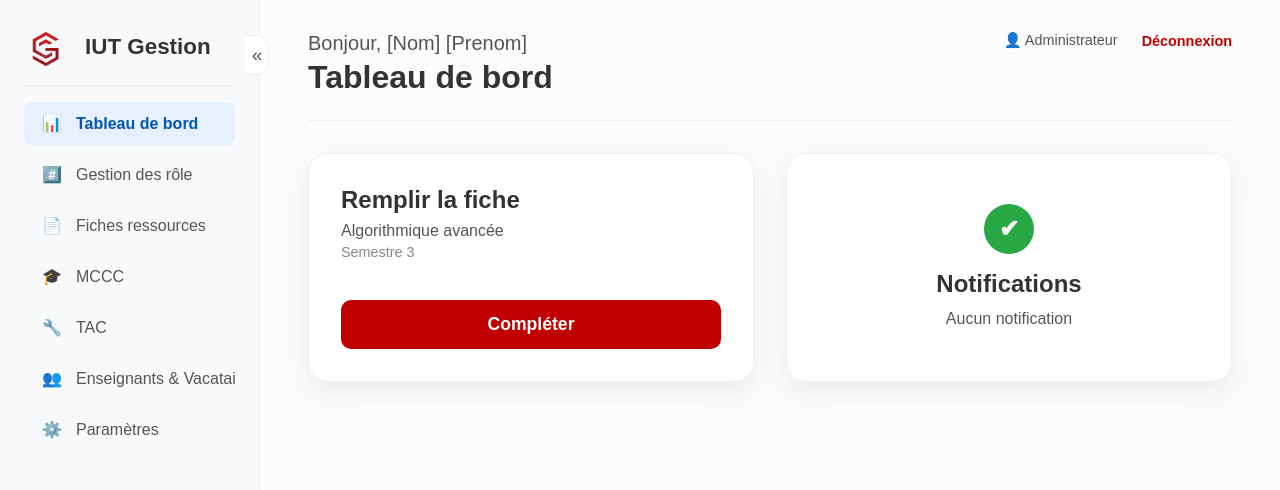
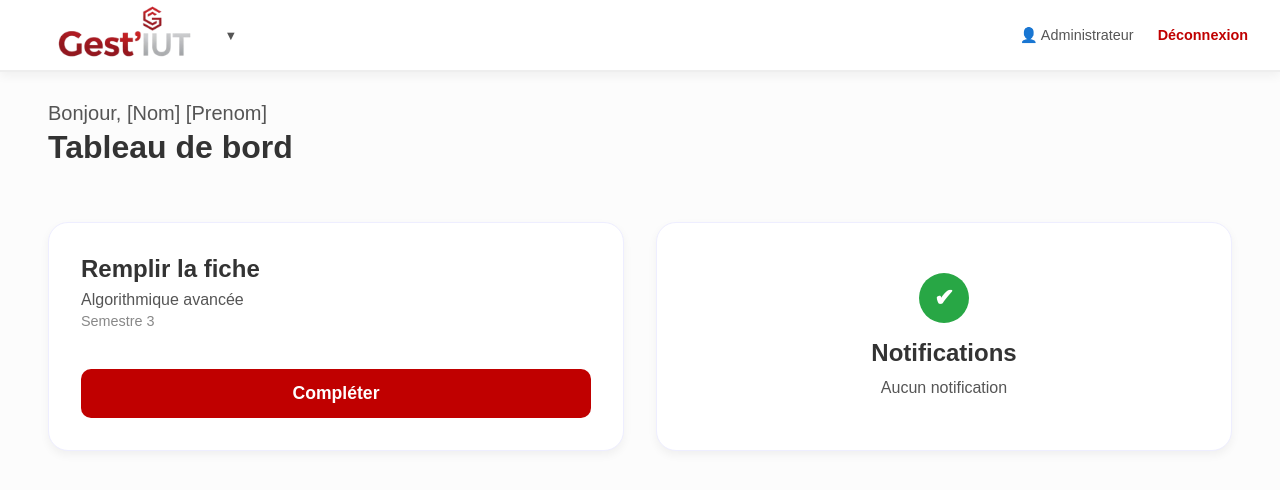
Before and after one commit to AbdelmalikMoussaoui/SAE_ERP, a Vue app in the folder frontend/: page /dashboard in a window 1280 px wide. Shown: the top 490 px of the page. Built offline with nearby package versions, Linux system fonts and the light colour scheme.

Commit message:
Refactors dashboard layout to implement a collapsible navigation menu and enhances header functionality

```diff
--- a/frontend/src/views/Dashboard.vue
+++ b/frontend/src/views/Dashboard.vue
@@ -1,74 +1,37 @@
 <template>
-  <div class="dashboard-layout" :class="{ 'sidebar-collapsed': isSidebarCollapsed }">
-
-    <nav class="sidebar">
-      <div class="sidebar-header">
-        <img src="@/assets/Logo_G.png" alt="Logo GestIUT" class="sidebar-logo" />
-        <h3 class="sidebar-title">IUT Gestion</h3>
-
-        <button @click="toggleSidebar" class="toggle-button">
-          «
-        </button>
+  <div class="page-layout">
+    <header class="top-header">
+      <div class="header-content">
+        <div class="brand-section" @click="toggleNav">
+          <img src="@/assets/GestIUT_logo.png" alt="Logo GestIUT" class="brand-logo" />
+          <span class="dropdown-arrow" :class="{ 'open': isNavOpen }">▼</span>
         </div>
 
+        <div class="user-section-placeholder">
+           <span>👤 Administrateur</span>
+           <a href="#" @click.prevent="logout">Déconnexion</a>
+        </div>
+      </div>
+      <nav class="dropdown-nav" :class="{ 'open': isNavOpen }">
          <ul class="nav-links">
-        <li>
-          <a href="#" class="active">
-            <span class="nav-icon">📊</span>
-            <span class="nav-text">Tableau de bord</span>
-          </a>
-        </li>
-        <li>
-          <a href="#">
-            <span class="nav-icon">#️⃣</span>
-            <span class="nav-text">Gestion des rôle</span>
-          </a>
-        </li>
-        <li>
-          <a href="#">
-            <span class="nav-icon">📄</span>
-            <span class="nav-text">Fiches ressources</span>
-          </a>
-        </li>
-        <li>
-          <a href="#">
-            <span class="nav-icon">🎓</span>
-            <span class="nav-text">MCCC</span>
-          </a>
-        </li>
-        <li>
-          <a href="#">
-            <span class="nav-icon">🔧</span>
-            <span class="nav-text">TAC</span>
-          </a>
-        </li>
-        <li>
-          <a href="#">
-            <span class="nav-icon">👥</span>
-            <span class="nav-text">Enseignants & Vacataires</span>
-          </a>
-        </li>
-        <li>
-          <a href="#">
-            <span class="nav-icon">⚙️</span>
-            <span class="nav-text">Paramètres</span>
-          </a>
-        </li>
+          <li><a href="#" class="active">📊 Tableau de bord</a></li>
+          <li><a href="#">#️⃣ Gestion des rôle</a></li>
+          <li><a href="#">📄 Fiches ressources</a></li>
+          <li><a href="#">🎓 MCCC</a></li>
+          <li><a href="#">🔧 TAC</a></li>
+          <li><a href="#">👥 Enseignants & Vacataires</a></li>
+          <li><a href="#">⚙️ Paramètres</a></li>
         </ul>
       </nav>
+    </header>
 
     <main class="main-content">
-      <header class="header">
+       <header class="content-header">
         <div class="header-welcome">
           <h2>Bonjour, [Nom] [Prenom]</h2>
           <h1>Tableau de bord</h1>
         </div>
-        <div class="user-info">
-          <span>👤 Administrateur</span>
-          <a href="#" @click.prevent="logout">Déconnexion</a>
-        </div>
        </header>
-
        <section class="content-cards">
         <div class="card">
           <h3>Remplir la fiche</h3>
@@ -93,23 +56,24 @@ export default {
   name: 'DashboardView',
   data() {
     return {
-      isSidebarCollapsed: false
+      isNavOpen: false
     };
   },
   methods: {
+    toggleNav() {
+      this.isNavOpen = !this.isNavOpen;
+    },
      logout() {
       localStorage.removeItem('user-token');
       this.$router.push('/connexion');
-    },
-    toggleSidebar() {
-      this.isSidebarCollapsed = !this.isSidebarCollapsed;
     }
   }
 }
 </script>
 
 <style scoped>
-.dashboard-layout {
+/* Variables */
+.page-layout {
   --font-primary: 'Poppins', sans-serif;
   --font-secondary: 'Montserrat', sans-serif;
   --color-primary: #C00000;
@@ -118,84 +82,102 @@ export default {
   --color-grey-dark: #333;
   --color-text: #555;
   --color-border: #eee;
-  --shadow: 0 10px 30px rgba(0, 0, 0, 0.07);
-  --sidebar-width-open: 260px;
-  --sidebar-width-closed: 80px;
-  --sidebar-transition-duration: 0.3s;
+  --shadow: 0 4px 10px rgba(0, 0, 0, 0.05);
+  --header-height: 70px;
+  --nav-transition-duration: 0.3s;
+}
 
-  display: flex;
+/* Layout */
+.page-layout {
   min-height: 100vh;
   background-color: #fcfcfc;
   font-family: var(--font-secondary);
-  overflow-x: hidden;
+  padding-top: var(--header-height);
 }
 
-.sidebar {
-  width: var(--sidebar-width-open);
-  flex-shrink: 0;
-  background-color: var(--color-grey-light);
-  border-right: 1px solid var(--color-border);
-  box-sizing: border-box;
-  padding: 1.5rem;
-  position: relative;
-  transition: width var(--sidebar-transition-duration) ease;
+/* Header Fixe */
+.top-header {
+  position: fixed;
+  top: 0;
+  left: 0;
+  right: 0;
+  background-color: white;
+  border-bottom: 1px solid var(--color-border);
+  box-shadow: var(--shadow);
+  z-index: 1000;
 }
 
-.sidebar-header {
+.header-content {
+  display: flex;
+  justify-content: space-between;
+  align-items: center;
+  width: 100%;
+  height: var(--header-height);
+  padding: 0 2rem;
+  box-sizing: border-box;
+}
+
+.brand-section {
   display: flex;
   align-items: center;
-  gap: 15px;
-  padding-bottom: 1rem;
-  margin-bottom: 1rem;
-  border-bottom: 1px solid var(--color-border);
-  position: relative;
+  gap: 10px;
+  cursor: pointer;
 }
 
-.sidebar-logo {
-  height: 45px;
+/* Style pour le logo GestIUT (agrandit) */
+.brand-logo {
+  height: 100px; /* Agrandit (avant 45px) */
   width: auto;
-  transition: opacity var(--sidebar-transition-duration) ease;
 }
 
-.sidebar-title {
-  margin: 0;
-  font-family: var(--font-primary);
-  font-size: 1.4rem;
-  font-weight: 700;
-  color: #333;
-  white-space: nowrap;
-  overflow: hidden;
-  opacity: 1;
-  transition: opacity var(--sidebar-transition-duration) ease, width var(--sidebar-transition-duration) ease;
+/* Flèche déroulante */
+.dropdown-arrow {
+  font-size: 0.8rem;
+  color: var(--color-text);
+  transition: transform var(--nav-transition-duration) ease;
+}
+.dropdown-arrow.open {
+  transform: rotate(180deg);
 }
 
-.toggle-button {
-  position: absolute;
-  top: 50%;
-  right: -35px;
-  transform: translateY(-50%);
-  background-color: white;
-  border: 1px solid var(--color-border);
-  border-left: none;
-  border-radius: 0 50% 50% 0;
-  width: 25px;
-  height: 40px;
+/* Section utilisateur */
+.user-section-placeholder {
    display: flex;
    align-items: center;
-  justify-content: center;
-  cursor: pointer;
-  font-size: 1.2rem;
+   font-size: 0.9rem;
    color: var(--color-text);
-  z-index: 10;
-  transition: transform var(--sidebar-transition-duration) ease, right var(--sidebar-transition-duration) ease;
+   gap: 1.5rem;
 }
-.toggle-button:hover {
-  background-color: #eee;
+.user-section-placeholder span {
+  display: flex;
+  align-items: center;
+  gap: 8px;
+}
+.user-section-placeholder a {
+  color: var(--color-primary);
+  text-decoration: none;
+  font-weight: 600;
+}
+.user-section-placeholder a:hover {
+  text-decoration: underline;
+}
+
+/* Menu Déroulant */
+.dropdown-nav {
+  background-color: white;
+  max-height: 0;
+  overflow: hidden;
+  transition: max-height var(--nav-transition-duration) ease-out;
+  border-top: 1px solid var(--color-border);
+}
+
+.dropdown-nav.open {
+  max-height: 500px; /* Hauteur estimée */
 }
 
 .nav-links {
   list-style: none;
-  padding: 0;
+  padding: 1rem 2rem;
   margin: 0;
 }
 
@@ -206,28 +188,13 @@ export default {
 .nav-links a {
   display: flex;
   align-items: center;
+  gap: 12px;
   padding: 0.75rem 1rem;
   text-decoration: none;
   color: var(--color-text);
   font-weight: 500;
   border-radius: 8px;
   transition: background-color 0.2s ease, color 0.2s ease;
-  white-space: nowrap;
-  overflow: hidden;
-}
-
-.nav-icon {
-  display: inline-block;
-  width: 24px;
-  text-align: center;
-  margin-right: 12px;
-  flex-shrink: 0;
-  transition: margin-right var(--sidebar-transition-duration) ease;
-}
-
-.nav-text {
-  opacity: 1;
-  transition: opacity var(--sidebar-transition-duration) ease;
 }
 
 .nav-links a:hover {
@@ -240,57 +207,16 @@ export default {
   font-weight: 600;
 }
 
-.dashboard-layout.sidebar-collapsed .sidebar {
-  width: var(--sidebar-width-closed);
-  padding-left: 1rem;
-  padding-right: 1rem;
+/* Contenu Principal */
+.main-content {
+  padding: 2rem 3rem;
+  box-sizing: border-box;
 }
 
-.dashboard-layout.sidebar-collapsed .sidebar-title {
-  opacity: 0;
-  width: 0;
-}
-
-.dashboard-layout.sidebar-collapsed .toggle-button {
-  transform: translateY(-50%) rotate(180deg);
-  right: -25px;
-  border-left: 1px solid var(--color-border);
-}
-
-.dashboard-layout.sidebar-collapsed .nav-text {
-  opacity: 0;
-  width: 0;
-}
-
-.dashboard-layout.sidebar-collapsed .nav-icon {
-  margin-right: 0;
-}
-.dashboard-layout.sidebar-collapsed .nav-links a {
-  justify-content: center;
-  padding-left: 0.5rem;
-  padding-right: 0.5rem;
-}
-
-.main-content {
-  flex-grow: 1;
-  background-color: #fcfcfc;
-  box-sizing: border-box;
-  padding: 2rem 3rem;
-  /* margin-left et transition commentés pour ne pas pousser le contenu */
-  /* margin-left: var(--sidebar-width-open); */
-  /* transition: margin-left var(--sidebar-transition-duration) ease; */
-}
-
-/* Règle commentée pour ne pas ajuster la marge */
-/* .dashboard-layout.sidebar-collapsed .main-content {
-  margin-left: var(--sidebar-width-closed);
-} */
-
-.header {
+.content-header {
   display: flex;
   justify-content: space-between;
   align-items: flex-start;
-  border-bottom: 1px solid var(--color-border);
   padding-bottom: 1.5rem;
   margin-bottom: 2rem;
 }
@@ -308,29 +234,6 @@ export default {
   font-weight: 500;
   color: var(--color-text);
   margin: 0;
-}
-
-.user-info {
-  display: flex;
-  align-items: center;
-  font-size: 0.9rem;
-  color: var(--color-text);
-  gap: 1.5rem;
-}
-
-.user-info span {
-  display: flex;
-  align-items: center;
-  gap: 8px;
-}
-
-.user-info a {
-  color: var(--color-primary);
-  text-decoration: none;
-  font-weight: 600;
-}
-.user-info a:hover {
-  text-decoration: underline;
 }
 
 .content-cards {
```
Lines whose indentation alone changed are shown as unchanged.
